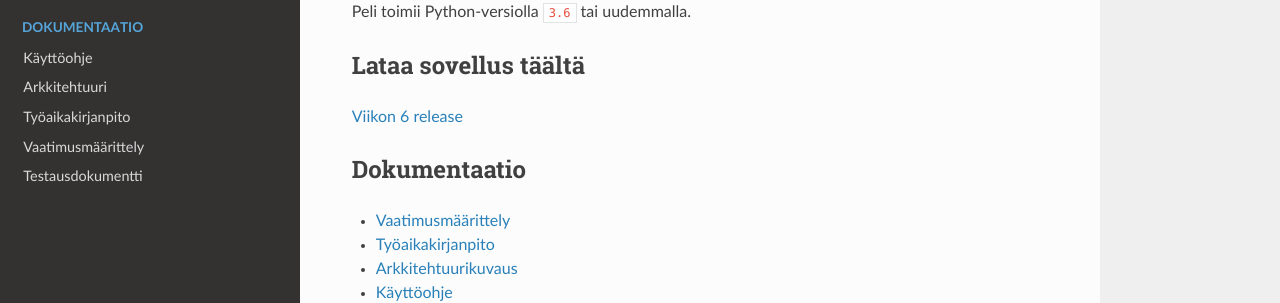
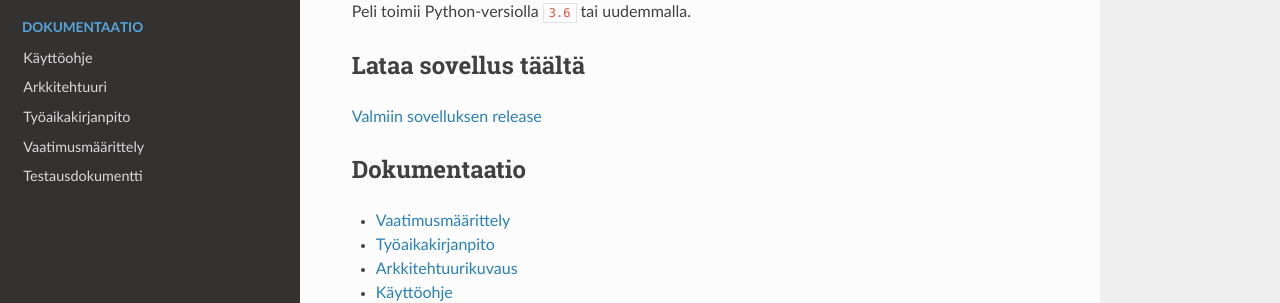
Before and after one commit to makeri89/Ohjelmistotekniikka, an MkDocs documentation site: the page built from dokumentaatio/index.md, in a window 1280 px wide and 900 px high. Shown: the part 256-559 px from the top of the window. Built offline with MkDocs 1.6.1, drawn with Linux system fonts in a browser that asks for light colours; nearby versions of some CDN libraries.

Commit message:
add final release link to readme

```diff
--- a/dokumentaatio/index.md
+++ b/dokumentaatio/index.md
@@ -8,7 +8,7 @@ Peli toimii Python-versiolla `3.6` tai uudemmalla.
 
 ## Lataa sovellus täältä
 
-[Viikon 6 release](https://github.com/makeri89/Ohjelmistotekniikka/releases/tag/viikko6)
+[Valmiin sovelluksen release](https://github.com/makeri89/Ohjelmistotekniikka/releases/tag/1.0.0)
 
 ## Dokumentaatio
 
```
Also changed, not shown: README.md (+1 -1 lines).
